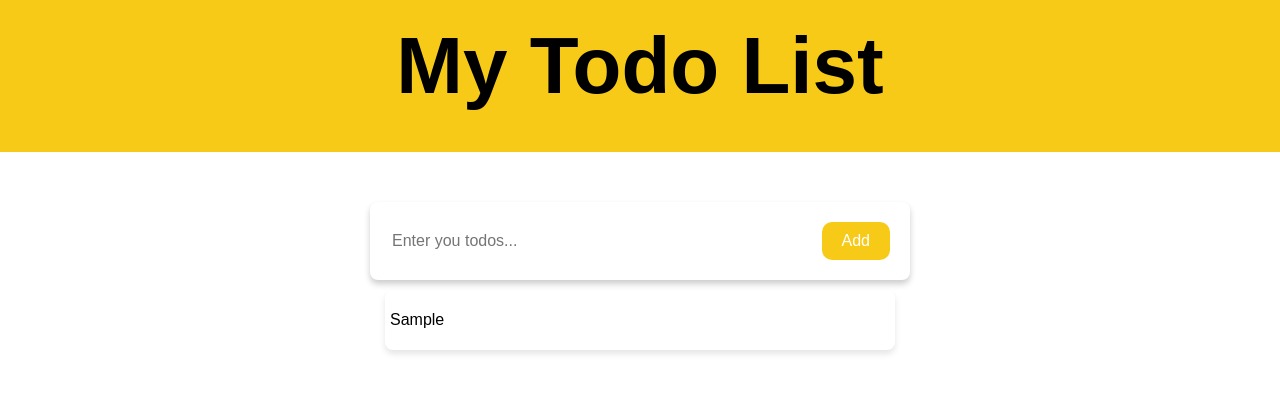
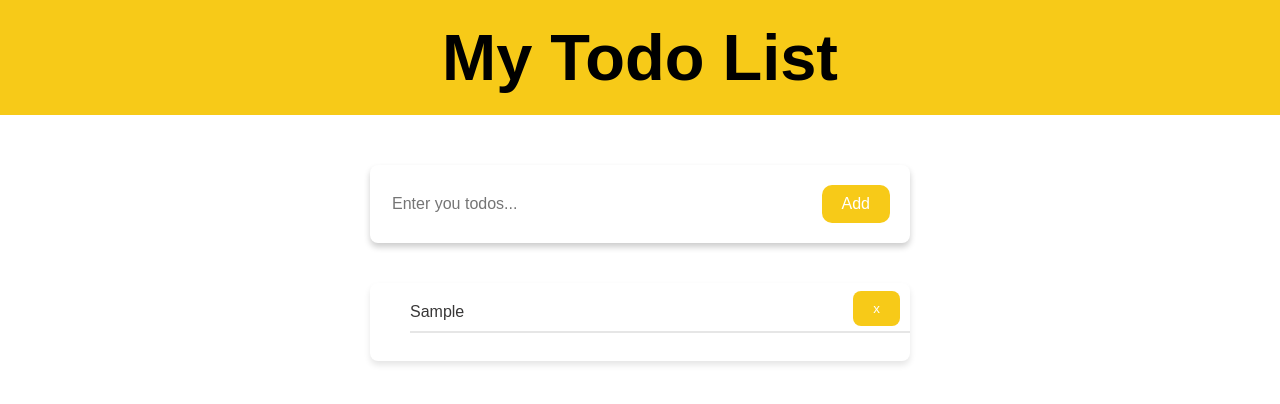
Before and after one commit to akimmk/to-do-list, a React (Vite) app in the folder todoapp/: page / in a window 1280 px wide. Both pictures are taken after typing "Sample" into the empty fields and a click on the button "Add". Shown: the top 404 px of the page. Built offline with nearby package versions, Linux system fonts and the light colour scheme.

Commit message:
added delete button and functionality to it

```diff
--- a/todoapp/index.html
+++ b/todoapp/index.html
@@ -4,7 +4,7 @@
     <meta charset="UTF-8" />
     <link rel="icon" type="image/svg+xml" href="/vite.svg" />
     <meta name="viewport" content="width=device-width, initial-scale=1.0" />
-    <title>Vite + React</title>
+    <title>TODO</title>
   </head>
   <body>
     <div id="root"></div>
--- a/todoapp/src/component/Todo.jsx
+++ b/todoapp/src/component/Todo.jsx
@@ -7,7 +7,7 @@ export default function Todo() {
   return (
     <div className="App">
      <Form todos={todos} setTodos={setTodos}/>
-     <TodoList todos={todos}/>
+     <TodoList todos={todos} setTodos={setTodos}/>
     </div>
   );
 }
--- a/todoapp/src/component/TodoItem.jsx
+++ b/todoapp/src/component/TodoItem.jsx
@@ -1,7 +1,18 @@
-import styles from './style/todoitem.module.css';
+import styles from "./style/todoitem.module.css";
 
-export default function TodoItem({item}) {
-    return <div className={styles.container}>
-      <h3 className={styles.todoItems}>{item}</h3>
-    </div>;
+export default function TodoItem({ item, todos, setTodos }) {
+  function handleDelete(){
+    setTodos(todos.filter((todo)=>todo !== item));
   }
+  return (
+    <div className={styles.container}>
+      <div className={styles.todoItems}>
+        {item}
+        <span>
+          <button onClick={()=>handleDelete(item)} className={styles.btn}>x</button>
+        </span>
+      </div>
+      <hr className={styles.line} />
+    </div>
+  );
+}
--- a/todoapp/src/component/Todolist.jsx
+++ b/todoapp/src/component/Todolist.jsx
@@ -1,9 +1,12 @@
 import TodoItem from "./TodoItem";
+import styles from './style/todolist.module.css';
 
-export default function TodoList({todos}){
-  return (<div>
-    {todos.map((item) => (
-    <TodoItem key={item} item={item} />
-  ))}
-  </div>);
+export default function TodoList({ todos, setTodos }) {
+  return (
+    <div className={styles.container}>
+      {todos.map((item) => (
+        <TodoItem key={item} item={item} todos={todos} setTodos={setTodos}/>
+      ))}
+    </div>
+  );
 }
--- a/todoapp/src/component/heading.module.css
+++ b/todoapp/src/component/heading.module.css
@@ -1,8 +1,8 @@
 .header{
     background-color: #f7ca18;
-    font-size: 80px;
+    font-size: 65px;
     text-align: center;
     padding: 20px;
-    padding-bottom: 40px;
+    padding-bottom: 20px;
     font-weight: bold;
 }
--- a/todoapp/src/component/style/todoitem.module.css
+++ b/todoapp/src/component/style/todoitem.module.css
@@ -1,14 +1,25 @@
 .container{
-    display: block;
     width: 500px;
-    margin: 0 auto;
-    background-color: rgb(255, 255, 255);
-    margin-top: 10px;
-    padding: 5px;
-    border-radius: 8px;
-    box-shadow: 0 4px 6px rgb(0,0,0,0.1);
+    color: rgb(56, 55, 55);
+    padding: 20px;
 }
 .todoItems{
     font-size: 16px;
     font-weight: 300;
 }
+
+.line{
+    border: 1px solid rgb(230, 230, 230);
+    margin-top: 10px;
+}
+.btn{
+    float: right;
+    margin-right: 10px;
+    padding: 10px 20px;
+    margin-top: -12px;
+    border: none;
+    border-radius: 8px;
+    background-color: #f7ca18;
+    color: white;
+    cursor: pointer;
+}
--- /dev/null
+++ b/todoapp/src/component/style/todolist.module.css
@@ -0,0 +1,9 @@
+.container{
+    width: 500px;
+    margin: 0 auto;
+    background-color: rgb(255, 255, 255);
+    margin-top: 40px;
+    padding: 0px 20px;
+    border-radius: 8px;
+    box-shadow: 0 4px 6px rgb(0,0,0,0.1);
+}
```
